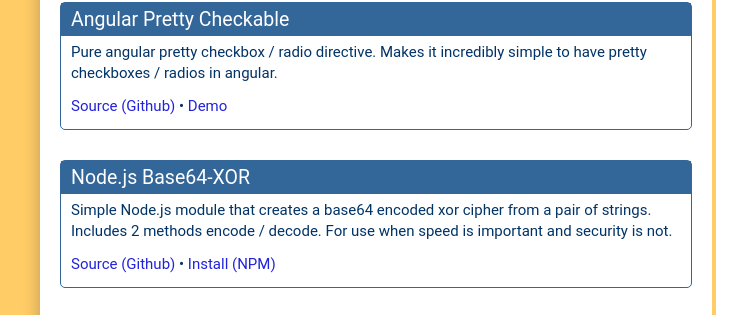
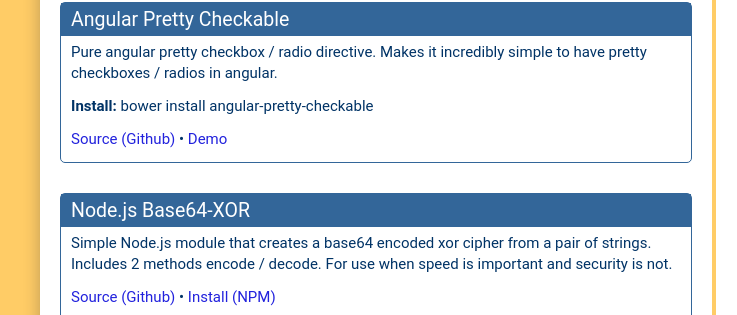
Before and after one commit to itslenny/itslenny.github.io, a plain HTML site: page index.html in a window 1280 px wide. Shown: the part 321-636 px from the top of the page, 120-857 px from the left. Drawn offline with Linux system fonts and the light colour scheme.

Commit message:
added bower install instructions for pretty-checkable

```diff
--- a/index.html
+++ b/index.html
@@ -24,6 +24,7 @@
                         <div class="item-wrap">
                             <h3>Angular Pretty Checkable</h3>
                             <p>Pure angular pretty checkbox / radio directive. Makes it incredibly simple to have pretty checkboxes / radios in angular.</p>
+                            <p><b>Install:</b> bower install angular-pretty-checkable</p>
                             <p>
                                 <a href="https://github.com/itslenny/angular-pretty-checkable" target="_blank">Source (Github)</a> &bull;
                                 <a href="http://itslenny.github.io/angular-pretty-checkable/" target="_blank">Demo</a>
```
